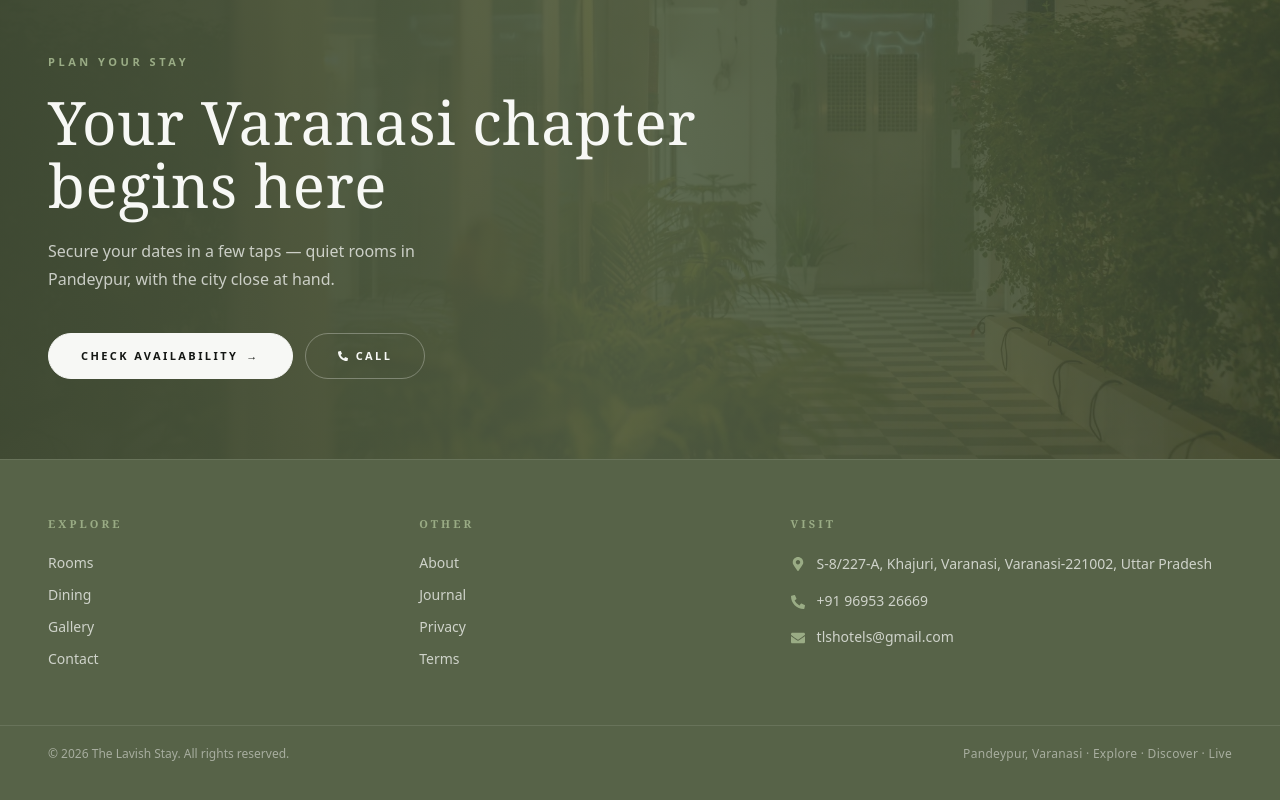
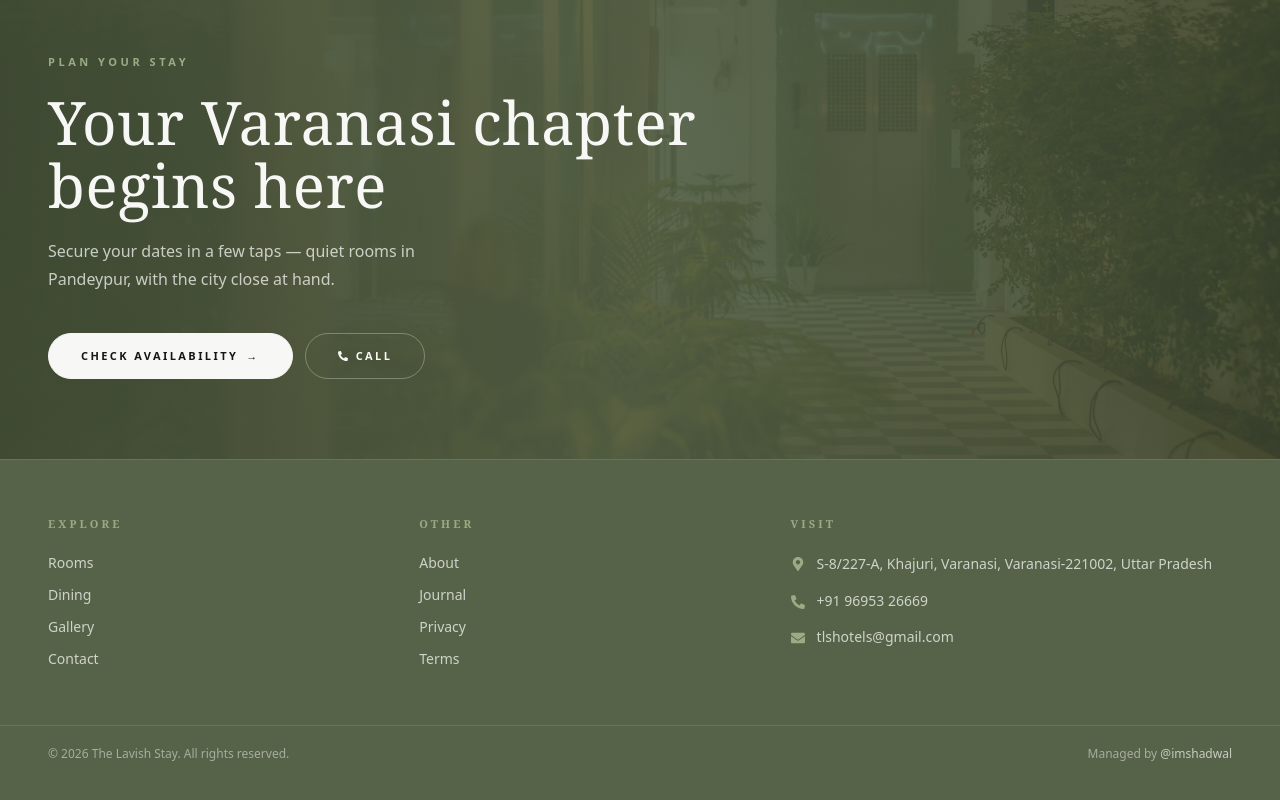
Before and after one commit to imshadwal/tls-hotel, a React (Vite) app: page / in a window 1280 px wide. Shown: the part 7109-7909 px from the top of the page. Built offline with nearby package versions, Linux system fonts and the light colour scheme; no server answers.

Commit message:
Managed by added

```diff
--- a/src/components/layout/Footer.tsx
+++ b/src/components/layout/Footer.tsx
@@ -66,7 +66,17 @@
           <p>
             © {new Date().getFullYear()} {SITE.name}. All rights reserved.
           </p>
-          <p className="tracking-wide">Pandeypur, Varanasi · Explore · Discover · Live</p>
+          <p>
+            Managed by{' '}
+            <a
+              href="https://github.com/imshadwal"
+              target="_blank"
+              rel="noopener noreferrer"
+              className="text-paper/70 transition-colors hover:text-brand-soft"
+            >
+              @imshadwal
+            </a>
+          </p>
         </div>
       </div>
     </footer>
```
